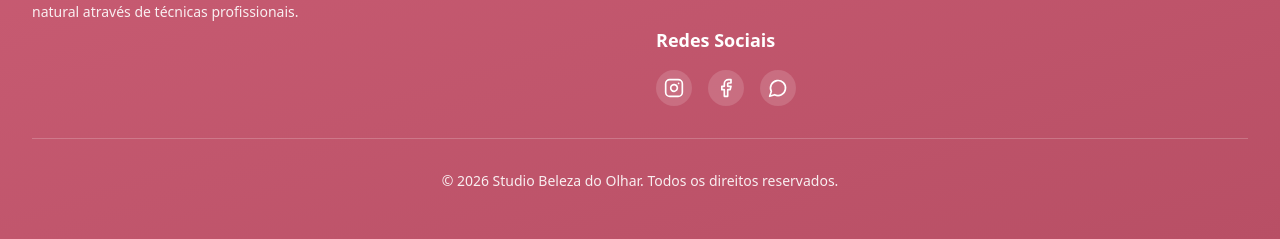
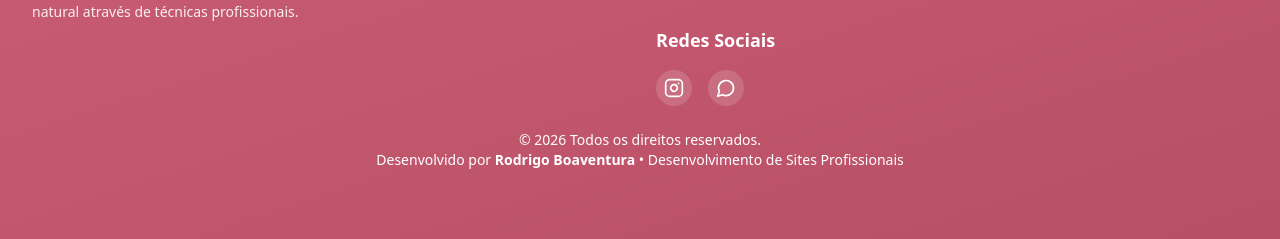
Before and after one commit to RodrigoBoaventura/Studio-Beleza-do-Olhar, a React (Vite) app: page / in a window 1280 px wide. Shown: the part 5117-5356 px from the top of the page. Built offline with nearby package versions, Linux system fonts and the light colour scheme.

Commit message:
Ajustes no Footer

```diff
--- a/src/components/Footer.jsx
+++ b/src/components/Footer.jsx
@@ -75,14 +75,7 @@ function Footer() {
               >
                 <Instagram className="w-5 h-5" />
               </a>
-              <a
-                href="https://facebook.com"
-                target="_blank"
-                rel="noopener noreferrer"
-                className="bg-white/15 hover:bg-white/25 p-2 rounded-full transition-all duration-300 hover:scale-110"
-              >
-                <Facebook className="w-5 h-5" />
-              </a>
+
               <a
                 href="https://wa.me/message/NWJGHVB32X2HP1"
                 target="_blank"
@@ -95,12 +88,18 @@ function Footer() {
           </div>
         </div>
 
-        <div className="border-t border-white/20 mt-8 pt-8 text-center">
-          <p className="text-sm text-white/90">
-            © 2026 Studio Beleza do Olhar. Todos os direitos reservados.
-          </p>
+        <div className="py-6 text-center text-sm">
+          © {new Date().getFullYear()} Todos os direitos reservados. <br />
+          <span>
+            Desenvolvido por{" "}
+            <span className="text-white font-semibold">
+              Rodrigo Boaventura
+            </span>{" "}
+            • Desenvolvimento de Sites Profissionais
+          </span>
         </div>
       </div>
+
     </footer>
   );
 }
```
